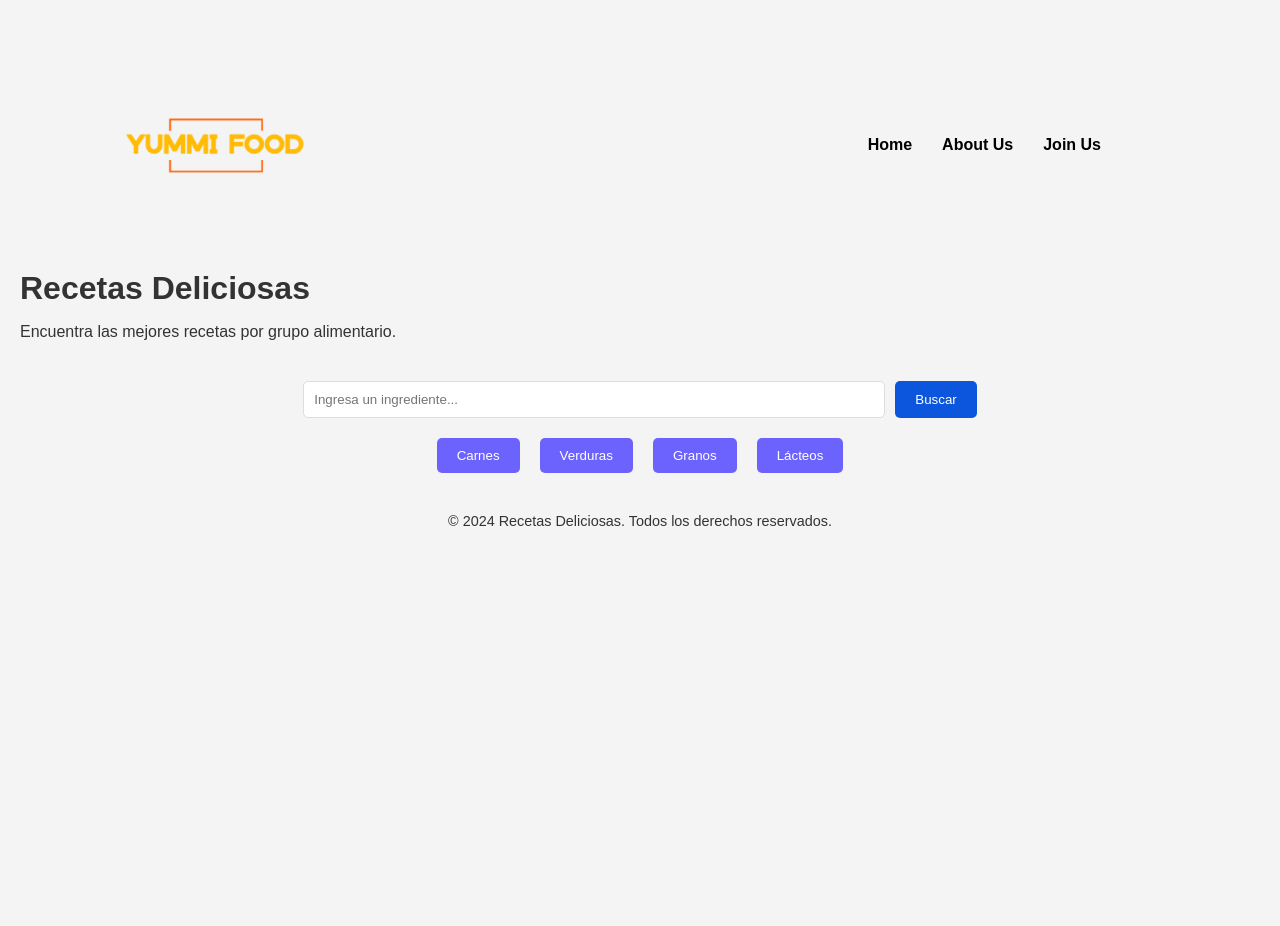
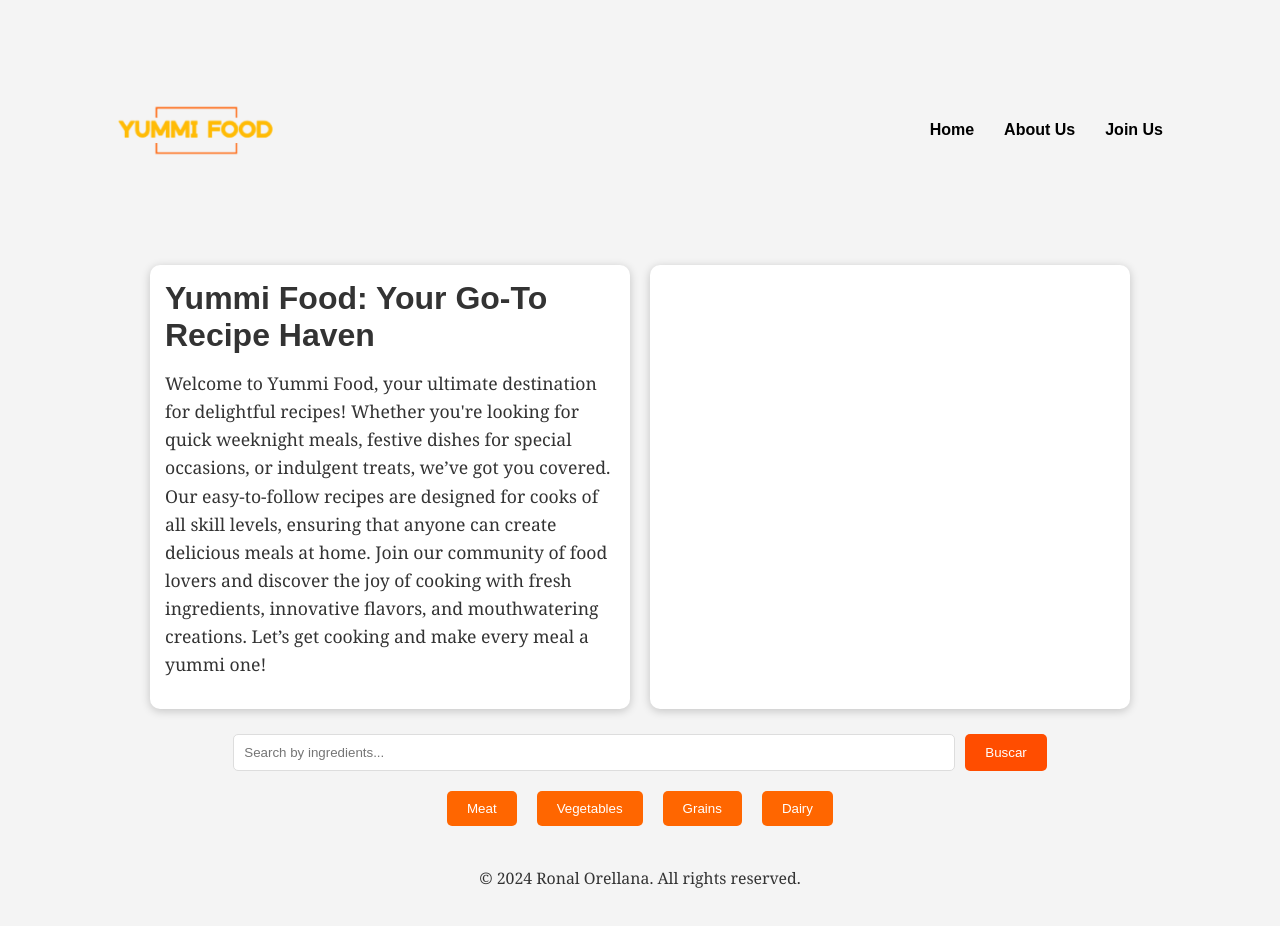
Before and after one commit to rorellana-b/Final_projectWDD330, a website: page index.html in a window 1280 px wide. Before the commit the page ends 800 px from the top, so only its background shows below. Drawn offline with Linux system fonts and the light colour scheme; no server answers.

Commit message:
adding css styles

```diff
--- a/index.html
+++ b/index.html
@@ -1,10 +1,10 @@
 <!DOCTYPE html>
-<html lang="es">
+<html lang="en">
 
 <head>
     <meta charset="UTF-8">
     <meta name="viewport" content="width=device-width, initial-scale=1.0">
-    <title>Recetas Deliciosas</title>
+    <title>Yummi Food Page</title>
     <link rel="stylesheet" href="styles/style.css">
 </head>
 
@@ -17,10 +17,17 @@
             <a href="JoinUs.html">Join Us</a>
         </div>
     </header>
-    <div>
-        <h1>Recetas Deliciosas</h1>
-        <p>Encuentra las mejores recetas por grupo alimentario.</p>
+    <div class="container">
+        <div class="recipe-column">
+            <h1>Yummi Food: Your Go-To Recipe Haven</h1>
+            <p>Welcome to Yummi Food, your ultimate destination for delightful recipes! Whether you're looking for quick
+                weeknight meals, festive dishes for special occasions, or indulgent treats, we’ve got you covered. Our
+                easy-to-follow recipes are designed for cooks of all skill levels, ensuring that anyone can create
+                delicious
+                meals at home. Join our community of food lovers and discover the joy of cooking with fresh ingredients,
+                innovative flavors, and mouthwatering creations. Let’s get cooking and make every meal a yummi one!</p>
         </div>
+        <div class="recipe-column">
             <div class="carousel">
                 <div class="carousel-inner" id="carousel-inner">
                     <!-- Images show dinamicly -->
@@ -28,21 +35,23 @@
                 <button class="carousel-button prev" onclick="moveSlide(-1)">&#10094;</button>
                 <button class="carousel-button next" onclick="moveSlide(1)">&#10095;</button>
             </div>
+        </div>
+    </div>
 
     <div class="container">
-        <input type="text" id="search-input" placeholder="Ingresa un ingrediente...">
+        <input type="text" id="search-input" placeholder="Search by ingredients...">
         <button id="search-button">Buscar</button>
     </div>
     <div class="button-container">
-        <button class="food-group" data-group="meat">Carnes</button>
-        <button class="food-group" data-group="vegetables">Verduras</button>
-        <button class="food-group" data-group="grains">Granos</button>
-        <button class="food-group" data-group="dairy">Lácteos</button>
+        <button class="food-group" data-group="meat">Meat</button>
+        <button class="food-group" data-group="vegetables">Vegetables</button>
+        <button class="food-group" data-group="grains">Grains</button>
+        <button class="food-group" data-group="dairy">Dairy</button>
     </div>
     <div id="recipes-container"></div>
 
     <footer>
-        <p>&copy; 2024 Recetas Deliciosas. Todos los derechos reservados.</p>
+        <p>&copy; 2024 Ronal Orellana. All rights reserved.</p>
     </footer>
     <script src="scripts/scripts.js"></script>
     <script src="scripts/carrusel.js"></script>
--- a/scripts/scripts.js
+++ b/scripts/scripts.js
@@ -21,7 +21,7 @@ foodGroupButtons.forEach(button => {
 async function fetchRecipes(query) {
     const response = await fetch(`https://api.spoonacular.com/recipes/complexSearch?query=${query}&apiKey=${apiKey}`);
     if (!response.ok) {
-        throw new Error('Error en la solicitud: ' + response.statusText);
+        throw new Error('Error: ' + response.statusText);
     }
     const data = await response.json();
     return data.results;
@@ -30,7 +30,7 @@ async function fetchRecipes(query) {
 function displayRecipes(recipes) {
     recipesContainer.innerHTML = '';
     if (recipes.length === 0) {
-        recipesContainer.innerHTML = '<p>No se encontraron recetas.</p>';
+        recipesContainer.innerHTML = '<p>Recipes not found.</p>';
         return;
     }
     recipes.forEach(recipe => {
@@ -39,7 +39,7 @@ function displayRecipes(recipes) {
         recipeDiv.innerHTML = `
             <h2>${recipe.title}</h2>
             <img src="${recipe.image}" alt="${recipe.title}">
-            <a href="recipe.html?id=${recipe.id}">Ver receta</a>
+            <a href="recipe.html?id=${recipe.id}">See more</a>
 
         `;
         recipesContainer.appendChild(recipeDiv);
--- a/styles/style.css
+++ b/styles/style.css
@@ -16,14 +16,16 @@ header {
     display: flex;
     justify-content: space-between;
     align-items: center;
-    margin: 0% 10% 0% 2%;
+    margin: 0% 5% 0% 2%;
     padding: 10px 20px;
     color: white;
 }
 
 #logo {
     max-width: 300px;
+    height: 200px;
 }
+
 
 #about-us {
     display: flex;
@@ -48,8 +50,8 @@ h1 {
 }
 
 .container {
-    max-width: 800px;
-    margin: 20px auto;
+    max-width: 1000px;
+    margin: 15px auto;
     display: flex;
     justify-content: center;
 }
@@ -65,7 +67,7 @@ h1 {
     padding: 10px 20px;
     border: none;
     border-radius: 5px;
-    background-color: #0c56de;
+    background-color: #ff4d00;
     color: white;
     cursor: pointer;
     margin-left: 10px;
@@ -73,6 +75,14 @@ h1 {
 
 #search-button:hover {
     background-color: #0c56de;
+}
+
+p {
+    font-family: 'Georgia', serif;
+    color: #333;
+    line-height: 1.6;
+    margin: 15px 0;
+    font-size: 1.1em;
 }
 
 #recipes-container {
@@ -114,7 +124,7 @@ footer {
     padding: 10px 20px;
     border: none;
     border-radius: 5px;
-    background-color: #6c63ff;
+    background-color: #ff6600;
     color: white;
     cursor: pointer;
     transition: background-color 0.3s;
@@ -131,6 +141,14 @@ a {
     transition: color 0.3s, background-color 0.3s;
 }
 
+.recipe-column {
+    background-color: white;
+    border-radius: 10px;
+    padding: 15px;
+    margin: 1%;
+    box-shadow: 0 2px 10px rgba(0, 0, 0, 0.2);
+    width: 50%;
+}
 
 /* Form style */
 form a {
```
Also changed, not shown: aboutUs.html (+14 -7 lines), fetchAndSave.js (+5 -5 lines), joinUs.html (+17 -14 lines), recipe.html (+13 -14 lines). Lines whose indentation alone changed are shown as unchanged.
